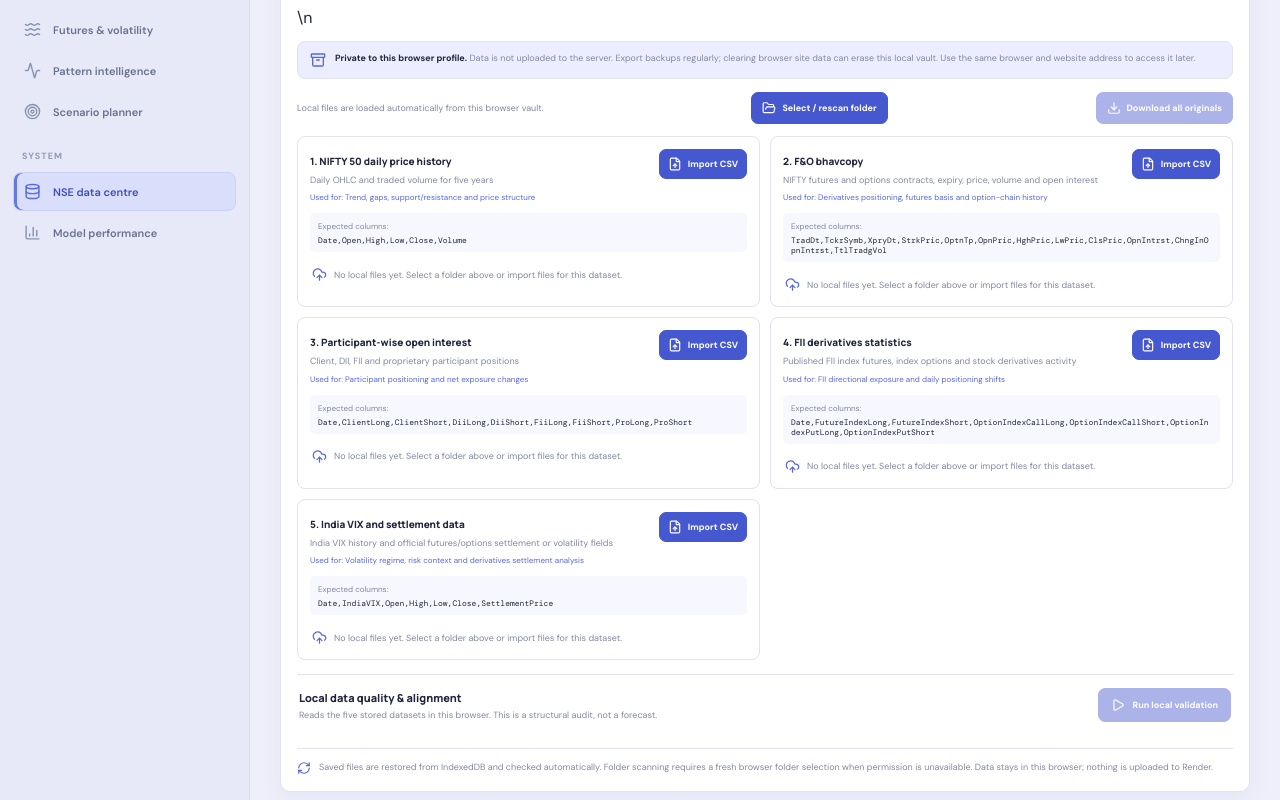
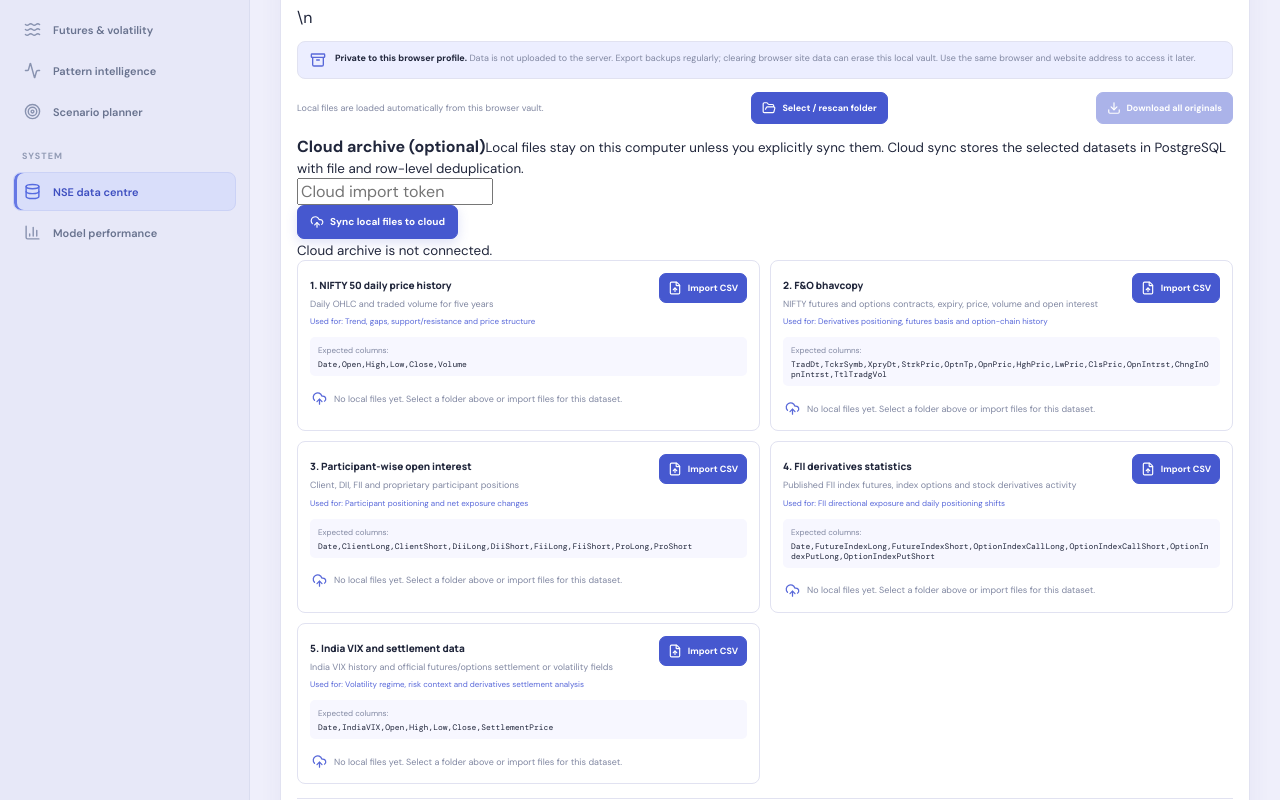
Before and after one commit to naveenm2020it-glitch/Nifty_Predictor, a React (Vite) app: page / in a window 1280 px wide. Shown: the part 380-1180 px from the top of the page. Built offline with nearby package versions, Linux system fonts and the light colour scheme.

Commit message:
Add explicit protected cloud sync for local datasets and fix Excel import

```diff
--- a/src/components/DataVault.tsx
+++ b/src/components/DataVault.tsx
@@ -28,15 +28,16 @@ function parseCsv(text:string){const rows=csvParse(text);const headers=rows.leng
 async function digest(blob:Blob){if(!crypto.subtle)return "unavailable";const hash=await crypto.subtle.digest("SHA-256",await blob.arrayBuffer());return [...new Uint8Array(hash)].map(x=>x.toString(16).padStart(2,"0")).join("");}
 function download(file:StoredFile){const url=URL.createObjectURL(file.blob);const a=document.createElement("a");a.href=url;a.download=file.fileName;a.click();setTimeout(()=>URL.revokeObjectURL(url),1000);}
 function pct(a:number,b:number){return b?((a/b)*100).toFixed(1)+"%":"--";}
-export default function DataVault(){const [files,setFiles]=useState<StoredFile[]>([]);const [busy,setBusy]=useState<string|null>(null);const [message,setMessage]=useState("Local files are loaded automatically from this browser vault.");const [error,setError]=useState("");const [report,setReport]=useState<any>(null);const [showFolderPrompt,setShowFolderPrompt]=useState(true);const [folderSummary,setFolderSummary]=useState("");const refs=useRef<Record<string,HTMLInputElement|null>>({});const folderRef=useRef<HTMLInputElement|null>(null);
+export default function DataVault(){const [files,setFiles]=useState<StoredFile[]>([]);const [busy,setBusy]=useState<string|null>(null);const [message,setMessage]=useState("Local files are loaded automatically from this browser vault.");const [error,setError]=useState("");const [report,setReport]=useState<any>(null);const [showFolderPrompt,setShowFolderPrompt]=useState(true);const [folderSummary,setFolderSummary]=useState("");const [cloudToken,setCloudToken]=useState("");const [cloudMessage,setCloudMessage]=useState("Cloud archive is not connected.");const API_BASE="https://nifty-predictor-api-0gl1.onrender.com";const refs=useRef<Record<string,HTMLInputElement|null>>({});const folderRef=useRef<HTMLInputElement|null>(null);
  const reload=async()=>{try{const stored=await allFiles();setFiles(stored);if(stored.length)setShowFolderPrompt(false);}catch(e){setError("Browser storage is unavailable. Check private browsing or site storage settings.");}};
  useEffect(()=>{void reload();},[]);
  const totals=useMemo(()=>({files:files.length,rows:files.reduce((a,f)=>a+f.rows,0),bytes:files.reduce((a,f)=>a+f.size,0)}),[files]);
- const add=async(key:DatasetKey,list:FileList|null)=>{if(!list?.length)return;setBusy(key);setError("");let done=0;try{for(const file of Array.from(list)){if(!file.name.toLowerCase().endsWith(".csv")){setError(file.name+": CSV / Excel only.");continue;}let text="";if(file.name.toLowerCase().endsWith(".csv")){text=await file.text();}else if(file.name.toLowerCase().endsWith(".xlsx")||file.name.toLowerCase().endsWith(".xls")){const wb=XLSX.read(await file.arrayBuffer(),{type:"array",cellDates:true});const sheet=wb.Sheets[wb.SheetNames[0]];if(!sheet){setError(file.name+": workbook has no readable worksheet.");continue;}text=XLSX.utils.sheet_to_csv(sheet,{dateNF:"yyyy-mm-dd"});}else{setError(file.name+": unsupported file type; use CSV or Excel (.xlsx/.xls).");continue;}const stats=parseCsv(text);if(!stats.rows){setError(file.name+": no data rows found in first worksheet.");continue;}const blob=new Blob([text],{type:"text/csv;charset=utf-8"});const entry:StoredFile={id:crypto.randomUUID(),datasetKey:key,fileName:file.name,blob,size:file.size,importedAt:new Date().toISOString(),...stats,sha256:await digest(blob)};await saveFile(entry);done++;}await reload();setReport(null);setMessage(done?done+" file(s) saved to this browser's local dataset vault.":"No files imported.");}catch(e){setError(e instanceof Error?e.message:"Import failed. Browser storage may be full.");}finally{setBusy(null);const input=refs.current[key];if(input)input.value="";}};
+ const add=async(key:DatasetKey,list:FileList|null)=>{if(!list?.length)return;setBusy(key);setError("");let done=0;try{for(const file of Array.from(list)){if(!/\\.(csv|xlsx|xls)$/i.test(file.name)){setError(file.name+": CSV / Excel only.");continue;}let text="";if(file.name.toLowerCase().endsWith(".csv")){text=await file.text();}else if(file.name.toLowerCase().endsWith(".xlsx")||file.name.toLowerCase().endsWith(".xls")){const wb=XLSX.read(await file.arrayBuffer(),{type:"array",cellDates:true});const sheet=wb.Sheets[wb.SheetNames[0]];if(!sheet){setError(file.name+": workbook has no readable worksheet.");continue;}text=XLSX.utils.sheet_to_csv(sheet,{dateNF:"yyyy-mm-dd"});}else{setError(file.name+": unsupported file type; use CSV or Excel (.xlsx/.xls).");continue;}const stats=parseCsv(text);if(!stats.rows){setError(file.name+": no data rows found in first worksheet.");continue;}const blob=new Blob([text],{type:"text/csv;charset=utf-8"});const entry:StoredFile={id:crypto.randomUUID(),datasetKey:key,fileName:file.name,blob,size:file.size,importedAt:new Date().toISOString(),...stats,sha256:await digest(blob)};await saveFile(entry);done++;}await reload();setReport(null);setMessage(done?done+" file(s) saved to this browser's local dataset vault.":"No files imported.");}catch(e){setError(e instanceof Error?e.message:"Import failed. Browser storage may be full.");}finally{setBusy(null);const input=refs.current[key];if(input)input.value="";}};
  const classify=(file:File):DatasetKey|null=>{const n=file.name.toLowerCase();if(/vix|india.?vix|volatility/.test(n))return "vix_volatility";if(/participant|client.?oi|fii.?dii.?oi/.test(n))return "participant_oi";if(/fii|derivative.?stat|participant.?wise/.test(n))return "fii_derivatives";if(/bhav|fo.?bhav|fo.?contract/.test(n))return "fo_bhavcopy";if(/nifty|index.?history|spot|ohlc|price.?history/.test(n))return "spot_ohlc";return null;};
  const importFolder=async(list:FileList|null)=>{if(!list?.length)return;const grouped:Record<DatasetKey,File[]>={spot_ohlc:[],fo_bhavcopy:[],participant_oi:[],fii_derivatives:[],vix_volatility:[]};const unknown:string[]=[];for(const file of Array.from(list)){if(!/\\.(csv|xlsx|xls)$/i.test(file.name))continue;const key=classify(file);if(key)grouped[key].push(file);else unknown.push(file.name);}const batches=(Object.entries(grouped) as [DatasetKey,File[]][]).filter(([,items])=>items.length);setFolderSummary("Folder scan: "+Object.values(grouped).reduce((n,a)=>n+a.length,0)+" recognized file(s), "+unknown.length+" unclassified. Review dataset assignments below if any file was categorized incorrectly.");setShowFolderPrompt(false);if(unknown.length)setError("Unclassified files (not imported): "+unknown.slice(0,8).join(", ")+(unknown.length>8?" …":"")+". Rename clearly or import manually into the correct dataset.");for(const [key,items] of batches){const transfer=new DataTransfer();items.forEach(file=>transfer.items.add(file));await add(key,transfer.files);} };
  const remove=async(id:string)=>{await deleteFile(id);await reload();setReport(null);setMessage("Local file removed.");};
  const exportAll=()=>{for(const f of files)download(f);setMessage("Export started for "+files.length+" stored file(s).");};
+ const syncToCloud=async()=>{if(!files.length)return;if(!cloudToken.trim()){setCloudMessage("Enter the cloud import token configured by the administrator in Render.");return;}setBusy("cloud-sync");setCloudMessage("Uploading "+files.length+" file(s) to the protected cloud archive…");let ok=0;let failed=0;try{for(const f of files){const form=new FormData();form.append("file",new File([f.blob],f.fileName,{type:"text/csv"}));form.append("dataset_key",f.datasetKey);form.append("source_name","User-authorized local folder import");form.append("notes","Imported from browser-local vault; original file hash "+f.sha256);const response=await fetch(API_BASE+"/api/v1/datasets/import",{method:"POST",headers:{"X-Ingest-Token":cloudToken.trim()},body:form});const result=await response.json().catch(()=>({detail:"Invalid API response"}));if(!response.ok){failed++;setCloudMessage(f.fileName+": "+(result.detail||response.statusText));continue;}ok++;}setCloudMessage("Cloud sync finished: "+ok+" file(s) accepted, "+failed+" failed. Check cloud coverage and audit before training.");}catch(e){setCloudMessage(e instanceof Error?e.message:"Cloud sync failed. Check API availability and token.");}finally{setBusy(null);}};
  const analyze=async()=>{setBusy("analysis");setError("");setReport(null);try{const results:Record<DatasetKey,DatasetResult>={} as any;const records:Record<DatasetKey,CsvRow[]>={spot_ohlc:[],fo_bhavcopy:[],participant_oi:[],fii_derivatives:[],vix_volatility:[]};
   for(const cat of CATALOG){const group=files.filter(f=>f.datasetKey===cat.key);const result:DatasetResult={key:cat.key,files:group.length,rows:0,dates:new Set(),errors:[],duplicates:0};for(const f of group){const rows=csvParse(await f.blob.text());result.rows+=rows.length;records[cat.key].push(...rows);for(const row of rows){const d=rowDate(row);if(d){if(result.dates.has(d)&&cat.key==="spot_ohlc")result.duplicates++;result.dates.add(d);}else if(cat.key!=="fo_bhavcopy")result.errors.push("Rows with unrecognized or missing date column");}}
   if(group.length&&result.dates.size===0)result.errors.push("No recognizable trading dates");results[cat.key]=result;}
@@ -59,10 +60,10 @@ export default function DataVault(){const [files,setFiles]=useState<StoredFile[]
   {showFolderPrompt&&<div className="vault-folder-prompt"><div><b><FolderOpen size={17}/> Connect your NIFTY data folder</b><p>Choose the folder containing your downloaded NSE CSV/Excel files. The app scans filenames, imports recognizable datasets into this browser only, and runs local validation. Your files are not uploaded.</p><small>Folder access must be granted by your browser. Firefox may ask you to select the folder again on a later visit.</small></div><button className="primary" onClick={()=>folderRef.current?.click()}><FolderOpen size={15}/> Select data folder</button></div>}\n  <input ref={folderRef} type="file" hidden multiple {...({ webkitdirectory: "", directory: "" } as any)} accept=".csv,.xlsx,.xls" onChange={e=>{void importFolder(e.target.files);e.currentTarget.value="";}}/>
   {folderSummary&&<div className="vault-notice"><FolderOpen size={16}/><span>{folderSummary}</span><button onClick={()=>folderRef.current?.click()}>Rescan folder</button></div>}
   <div className="vault-notice"><Archive size={16}/><span><b>Private to this browser profile.</b> Data is not uploaded to the server. Export backups regularly; clearing browser site data can erase this local vault. Use the same browser and website address to access it later.</span></div>
-  <div className="vault-actions"><span>{message}</span><button onClick={()=>folderRef.current?.click()}><FolderOpen size={14}/> Select / rescan folder</button><button disabled={!files.length} onClick={exportAll}><Download size={14}/> Download all originals</button></div>
+  <div className="vault-actions"><span>{message}</span><button onClick={()=>folderRef.current?.click()}><FolderOpen size={14}/> Select / rescan folder</button><button disabled={!files.length} onClick={exportAll}><Download size={14}/> Download all originals</button></div><div className="vault-cloud-sync"><div><b>Cloud archive (optional)</b><small>Local files stay on this computer unless you explicitly sync them. Cloud sync stores the selected datasets in PostgreSQL with file and row-level deduplication.</small></div><input type="password" value={cloudToken} onChange={e=>setCloudToken(e.target.value)} placeholder="Cloud import token" autoComplete="off"/><button className="primary" disabled={!files.length||busy==="cloud-sync"} onClick={()=>void syncToCloud()}><UploadCloud size={14}/>{busy==="cloud-sync"?"Syncing…":"Sync local files to cloud"}</button><small>{cloudMessage}</small></div>
   {error&&<div className="vault-error">{error}</div>}
   <div className="vault-catalog">{CATALOG.map(item=>{const group=files.filter(f=>f.datasetKey===item.key);return <section className="vault-dataset" key={item.key}>
-   <div className="vault-dataset-head"><div><b>{item.name}</b><p>{item.description}</p><small>Used for: {item.purpose}</small></div><button onClick={()=>refs.current[item.key]?.click()} disabled={busy===item.key}><FileUp size={14}/>{busy===item.key?"Importing…":"Import CSV"}</button><input ref={el=>{refs.current[item.key]=el;}} type="file" accept=".csv,text/csv" multiple hidden onChange={e=>void add(item.key,e.target.files)}/></div>
+   <div className="vault-dataset-head"><div><b>{item.name}</b><p>{item.description}</p><small>Used for: {item.purpose}</small></div><button onClick={()=>refs.current[item.key]?.click()} disabled={busy===item.key}><FileUp size={14}/>{busy===item.key?"Importing…":"Import CSV"}</button><input ref={el=>{refs.current[item.key]=el;}} type="file" accept=".csv,.xlsx,.xls,text/csv" multiple hidden onChange={e=>void add(item.key,e.target.files)}/></div>
    <div className="vault-template">Expected columns: <code>{item.columns}</code></div>
    {group.length?group.map(f=><div className="vault-file" key={f.id}><div className="file-icon"><CheckCircle2 size={16}/></div><div className="file-meta"><b>{f.fileName}</b><small>{f.rows.toLocaleString()} rows · {(f.size/1024).toFixed(1)} KB · {f.firstDate||"Date not detected"} → {f.lastDate||"Date not detected"} · {f.missingCells.toLocaleString()} empty cells</small><small>SHA-256: {f.sha256.slice(0,20)}… · Imported {new Date(f.importedAt).toLocaleString()}</small></div><button title="Download original" onClick={()=>download(f)}><Download size={14}/></button><button title="Remove from local storage" onClick={()=>void remove(f.id)}><Trash2 size={14}/></button></div>):<div className="vault-empty"><UploadCloud size={15}/> No local files yet. Select a folder above or import files for this dataset.</div>}
   </section>;})}</div>
@@ -74,6 +75,6 @@ export default function DataVault(){const [files,setFiles]=useState<StoredFile[]
    <div className="vault-findings">{report.lines.map((line:string,i:number)=><div key={i}>{report.readiness==="LOCAL DATA CHECK COMPLETE"?<ShieldCheck size={14}/>:<AlertTriangle size={14}/>} {line}</div>)}</div>
    <div className="vault-disclaimer">A successful structural check does not certify NSE authenticity, completeness or correct semantic mapping. F&O contract filtering, participant report parsing, holiday-calendar validation and model feature engineering remain separate steps. Forecasts and probabilities are deliberately not calculated here.</div>
   </div>}
-  <div className="vault-footer"><RefreshCw size={14}/> Saved files are restored from IndexedDB and checked automatically. Folder scanning requires a fresh browser folder selection when permission is unavailable. Data stays in this browser; nothing is uploaded to Render.</div>
+  <div className="vault-footer"><RefreshCw size={14}/> Saved files are restored from IndexedDB and checked automatically. Folder scanning requires a fresh browser folder selection when permission is unavailable. Cloud upload is separate and requires your explicit action plus a configured import token.</div>
  </div>;
 }
```
